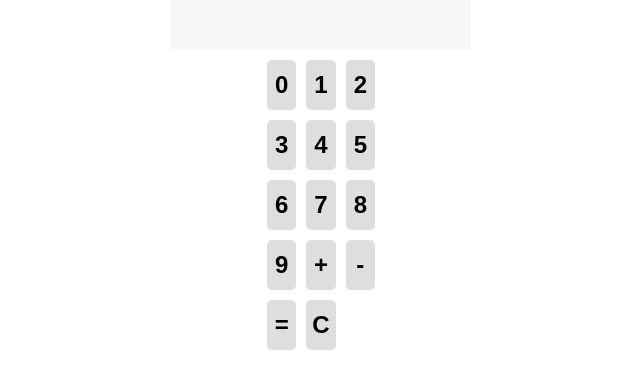
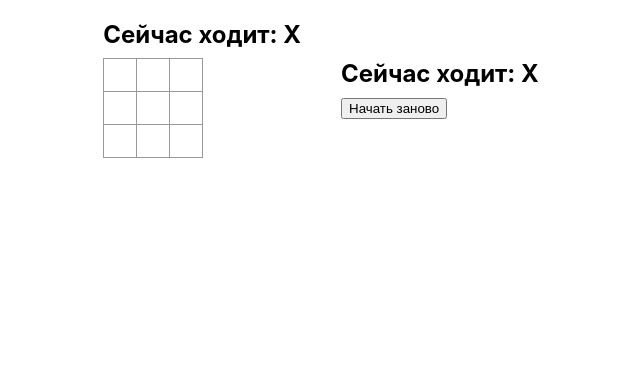
Before and after one commit to Samklg/React-Lesson-Six, a React (Create React App) app in the folder my-app/: page / in a window 1280 px wide. Shown: the top 388 px of the page, without its empty margins (319-959 px from the left). Built offline with nearby package versions, Linux system fonts and the light colour scheme.

Commit message:
creating a game of tic-tac-toe

```diff
--- a/my-app/src/App.js
+++ b/my-app/src/App.js
@@ -1,75 +1,108 @@
-import React, { useState } from 'react';
-import './App.css';
+import { useState } from 'react';
 
-export function App() {
-	const [displayValue, setDisplayValue] = useState('');
-	const [firstValue, setFirstValue] = useState('');
-	const [operator, setOperator] = useState('');
-	const [displayColor, setDisplayColor] = useState('black');
+function Square({ value, onSquareClick }) {
+	return (
+		<button className="square" onClick={onSquareClick}>
+			{value}
+		</button>
+	);
+}
 
-	const handleNumberClick = (number) => {
-		setDisplayValue(`${displayValue}${number}`);
-		setDisplayColor('black');
-	};
+function Board({ xIsNext, squares, onPlay }) {
+	function handleClick(i) {
+		if (calculateWinner(squares) || squares[i]) {
+			return;
+		}
+		const nextSquares = squares.slice();
+		if (xIsNext) {
+			nextSquares[i] = 'X';
+		} else {
+			nextSquares[i] = 'O';
+		}
+		onPlay(nextSquares);
+	}
 
-	const handleOperatorClick = (op) => {
-		setFirstValue(displayValue);
-		setOperator(op);
-		setDisplayValue('');
-	};
-
-	const handleReset = () => {
-		setDisplayValue('');
-		setFirstValue('');
-		setOperator('');
-		setDisplayColor('black');
-	};
-
-	const handleResult = () => {
-		const secondValue = parseInt(displayValue);
-		let result = 0;
-
-		switch (operator) {
-			case '+':
-				result = parseInt(firstValue) + secondValue;
-				break;
-			case '-':
-				result = parseInt(firstValue) - secondValue;
-				break;
-			default:
-				result = 0;
-				break;
-		}
-
-		setDisplayValue(result.toString());
-		setFirstValue(result.toString());
-		setOperator('');
-		setDisplayColor('green');
-	};
+	const winner = calculateWinner(squares);
+	let status;
+	if (winner) {
+		status = 'Победил: ' + winner;
+	} else {
+		status = 'Сейчас ходит: ' + (xIsNext ? 'X' : 'O');
+	}
 
 	return (
-		<div className="calculator">
-			<div className="display" style={{ color: displayColor }}>
-				{displayValue}
+		<>
+			<div className="status">{status}</div>
+			<div className="board-row">
+				<Square value={squares[0]} onSquareClick={() => handleClick(0)} />
+				<Square value={squares[1]} onSquareClick={() => handleClick(1)} />
+				<Square value={squares[2]} onSquareClick={() => handleClick(2)} />
 			</div>
-			<div className="buttons">
-				<button onClick={() => handleNumberClick(0)}>0</button>
-				<button onClick={() => handleNumberClick(1)}>1</button>
-				<button onClick={() => handleNumberClick(2)}>2</button>
-				<button onClick={() => handleNumberClick(3)}>3</button>
-				<button onClick={() => handleNumberClick(4)}>4</button>
-				<button onClick={() => handleNumberClick(5)}>5</button>
-				<button onClick={() => handleNumberClick(6)}>6</button>
-				<button onClick={() => handleNumberClick(7)}>7</button>
-				<button onClick={() => handleNumberClick(8)}>8</button>
-				<button onClick={() => handleNumberClick(9)}>9</button>
-				<button onClick={() => handleOperatorClick('+')}>+</button>
-				<button onClick={() => handleOperatorClick('-')}>-</button>
-				<button onClick={handleResult}>=</button>
-				<button onClick={handleReset}>C</button>
+			<div className="board-row">
+				<Square value={squares[3]} onSquareClick={() => handleClick(3)} />
+				<Square value={squares[4]} onSquareClick={() => handleClick(4)} />
+				<Square value={squares[5]} onSquareClick={() => handleClick(5)} />
+			</div>
+			<div className="board-row">
+				<Square value={squares[6]} onSquareClick={() => handleClick(6)} />
+				<Square value={squares[7]} onSquareClick={() => handleClick(7)} />
+				<Square value={squares[8]} onSquareClick={() => handleClick(8)} />
+			</div>
+		</>
+	);
+}
+
+export default function App() {
+	const [currentSquares, setCurrentSquares] = useState(Array(9).fill(null));
+	const [xIsNext, setXIsNext] = useState(true);
+
+	function handlePlay(nextSquares) {
+		setCurrentSquares(nextSquares);
+		setXIsNext(!xIsNext);
+	}
+
+	function handleReset() {
+		setCurrentSquares(Array(9).fill(null));
+		setXIsNext(true);
+	}
+
+	const winner = calculateWinner(currentSquares);
+	let status;
+	if (winner) {
+		status = 'Победил: ' + winner;
+	} else {
+		status = 'Сейчас ходит: ' + (xIsNext ? 'X' : 'O');
+	}
+
+	return (
+		<div className="game">
+			<div className="game-board">
+				<Board xIsNext={xIsNext} squares={currentSquares} onPlay={handlePlay} />
+			</div>
+			<div className="game-info">
+				<div className="status">{status}</div>
+				<button onClick={handleReset}>Начать заново</button>
 			</div>
 		</div>
 	);
 }
 
-export default App;
+function calculateWinner(squares) {
+	const lines = [
+		[0, 1, 2],
+		[3, 4, 5],
+		[6, 7, 8],
+		[0, 3, 6],
+		[1, 4, 7],
+		[2, 5, 8],
+		[0, 4, 8],
+		[2, 4, 6],
+	];
+	for (let i = 0; i < lines.length; i++) {
+		const [a, b, c] = lines[i];
+		if (squares[a] && squares[a] === squares[b] && squares[a] === squares[c]) {
+			return squares[a];
+		}
+	}
+	return null;
+}
--- a/my-app/src/index.css
+++ b/my-app/src/index.css
@@ -11,3 +11,50 @@ code {
   font-family: source-code-pro, Menlo, Monaco, Consolas, 'Courier New',
     monospace;
 }
+
+.game {
+	display: flex;
+	flex-direction: row;
+	align-items: center;
+	justify-content: center;
+	margin-top: 20px;
+  }
+
+  .game-board {
+	margin-right: 20px;
+  }
+
+  .board-row {
+	display: flex;
+	flex-direction: row;
+  }
+
+  .square {
+	background: #fff;
+	border: 1px solid #999;
+	cursor: pointer;
+	font-size: 24px;
+	font-weight: bold;
+	line-height: 34px;
+	height: 34px;
+	margin-right: -1px;
+	margin-top: -1px;
+	padding: 0;
+	text-align: center;
+	width: 34px;
+  }
+
+  .square:hover {
+	background: #ddd;
+  }
+
+  .game-info {
+	font-size: 14px;
+	margin-left: 20px;
+  }
+
+  .status {
+	font-size: 24px;
+	font-weight: bold;
+	margin-bottom: 10px;
+  }
--- a/my-app/src/index.js
+++ b/my-app/src/index.js
@@ -1,7 +1,7 @@
 import React from 'react';
 import ReactDOM from 'react-dom/client';
 import './index.css';
-import { App } from './App';
+import App from './App';
 
 const root = ReactDOM.createRoot(document.getElementById('root'));
 root.render(
```
